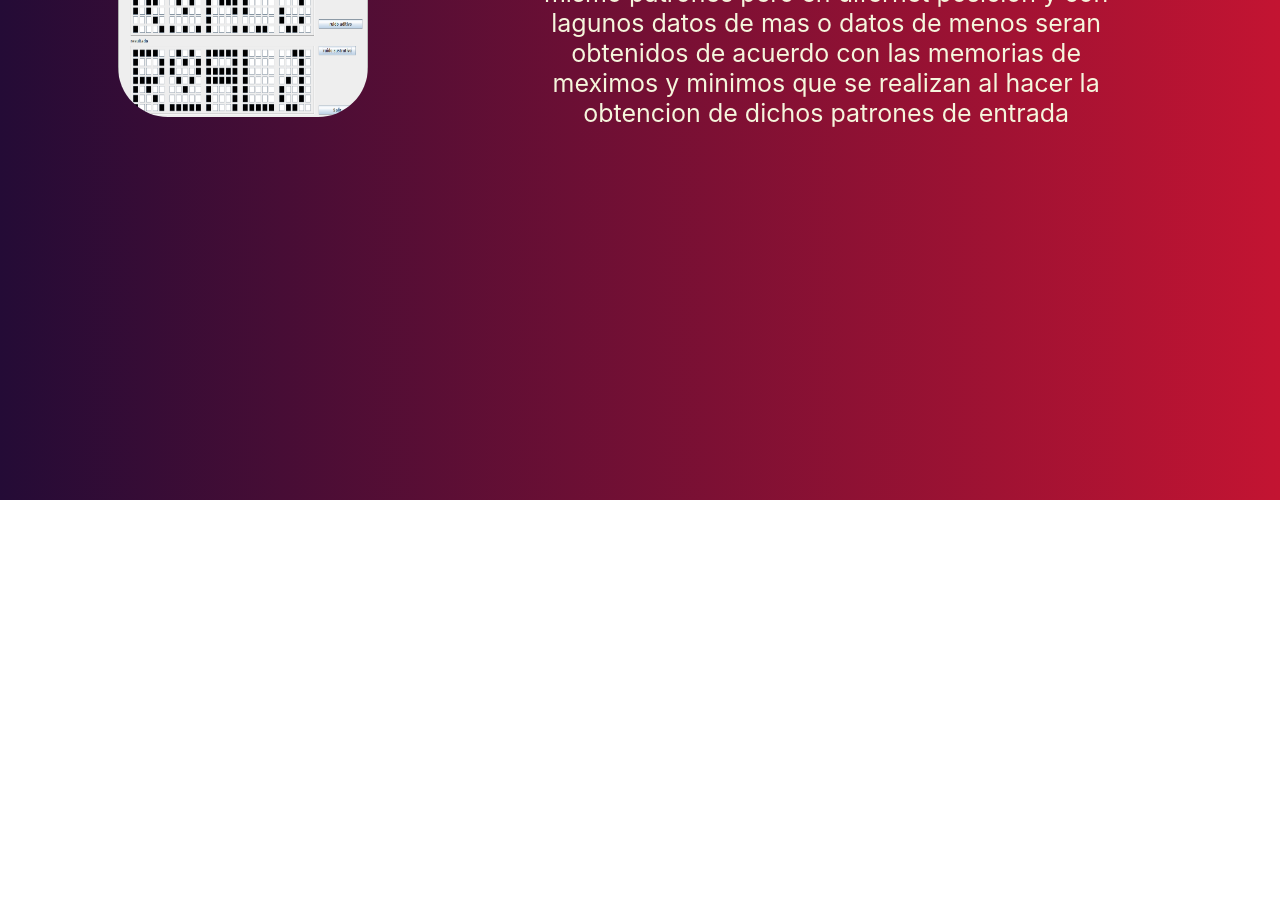
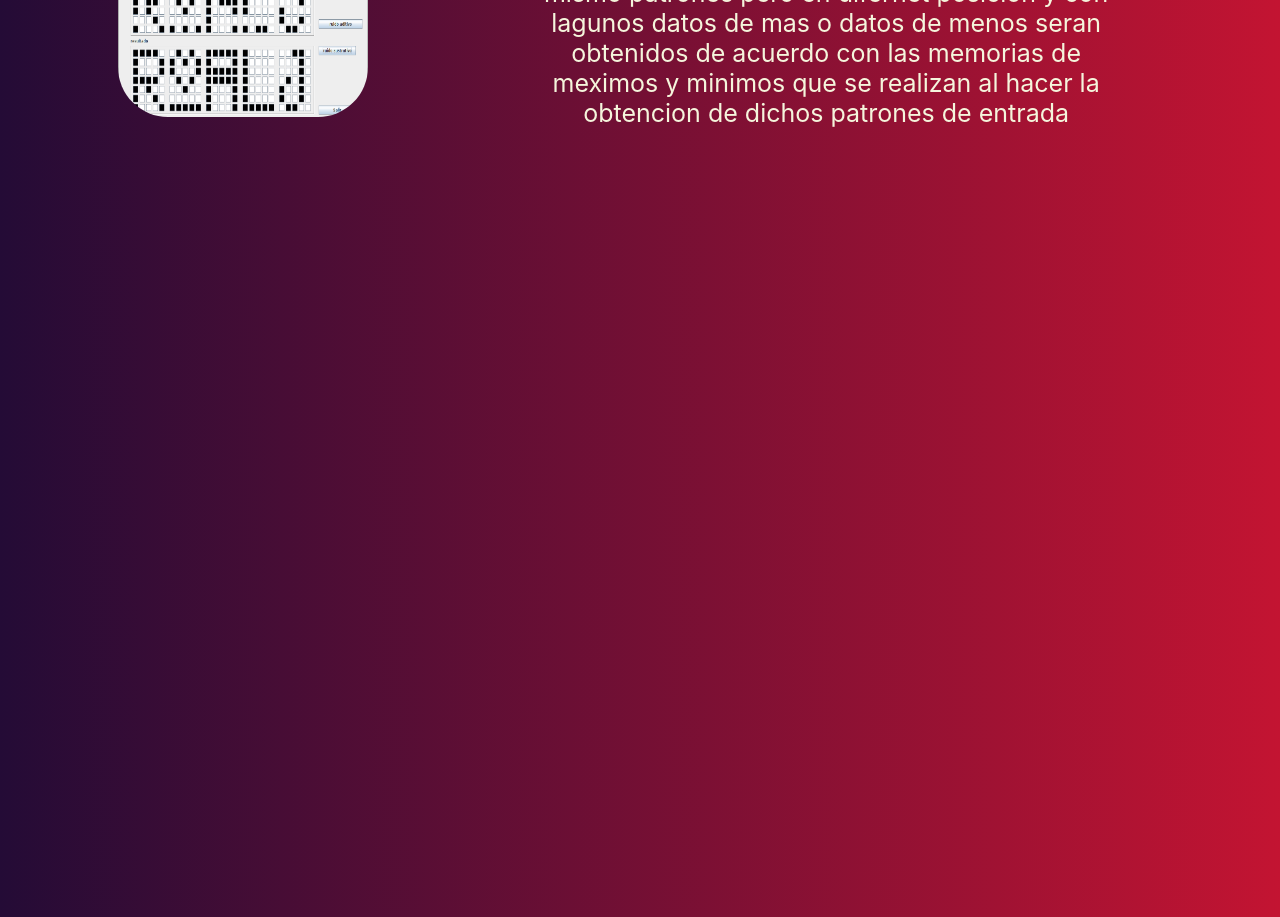
Before and after one commit to RicharLopez24/Blog_personal_Ricardo, a React (Create React App) app: page /Home in a window 1280 px wide. Shown: the part 780-1697 px from the top of the page. Before the commit the page ends 1280 px from the top, so only its background shows below. Built offline with nearby package versions, Linux system fonts and the light colour scheme.

Commit message:
se agrego reactPlayer y se hizo prueba con un video

```diff
--- a/src/App.css
+++ b/src/App.css
@@ -62,7 +62,7 @@
   background: -webkit-linear-gradient(to right, #240b36, #c31432);  /* Chrome 10-25, Safari 5.1-6 */
   background: linear-gradient(to right, #240b36, #c31432); /* W3C, IE 10+/ Edge, Firefox 16+, Chrome 26+, Opera 12+, Safari 7+ */
   color: beige;
-  min-height: 150vh;
+  min-height: 250vh;
   text-align: center;
 
 }
--- a/src/Contenido/Views/Home.js
+++ b/src/Contenido/Views/Home.js
@@ -78,8 +78,10 @@ function Home() {
 
                     </div>
                 </div>
-                <div>
-                    <ReactPlayer url='https://youtu.be/DvV--VTJ414'/>
+                <div className="video">
+                    <ReactPlayer
+                    className='videostyle'
+                    width= '500px' height= '300px' url='https://youtu.be/DvV--VTJ414' controls />
                 </div>
 
             </div>
--- a/src/Contenido/Views/ViewsStyles.css
+++ b/src/Contenido/Views/ViewsStyles.css
@@ -121,3 +121,14 @@
     align-content: center;
     justify-content: center;
 }
+.video{
+    display: flex;
+    justify-content: center;
+
+}
+
+.videostyle{
+    display: flex;
+    width: 500px;
+    height: 300px;
+}
```
